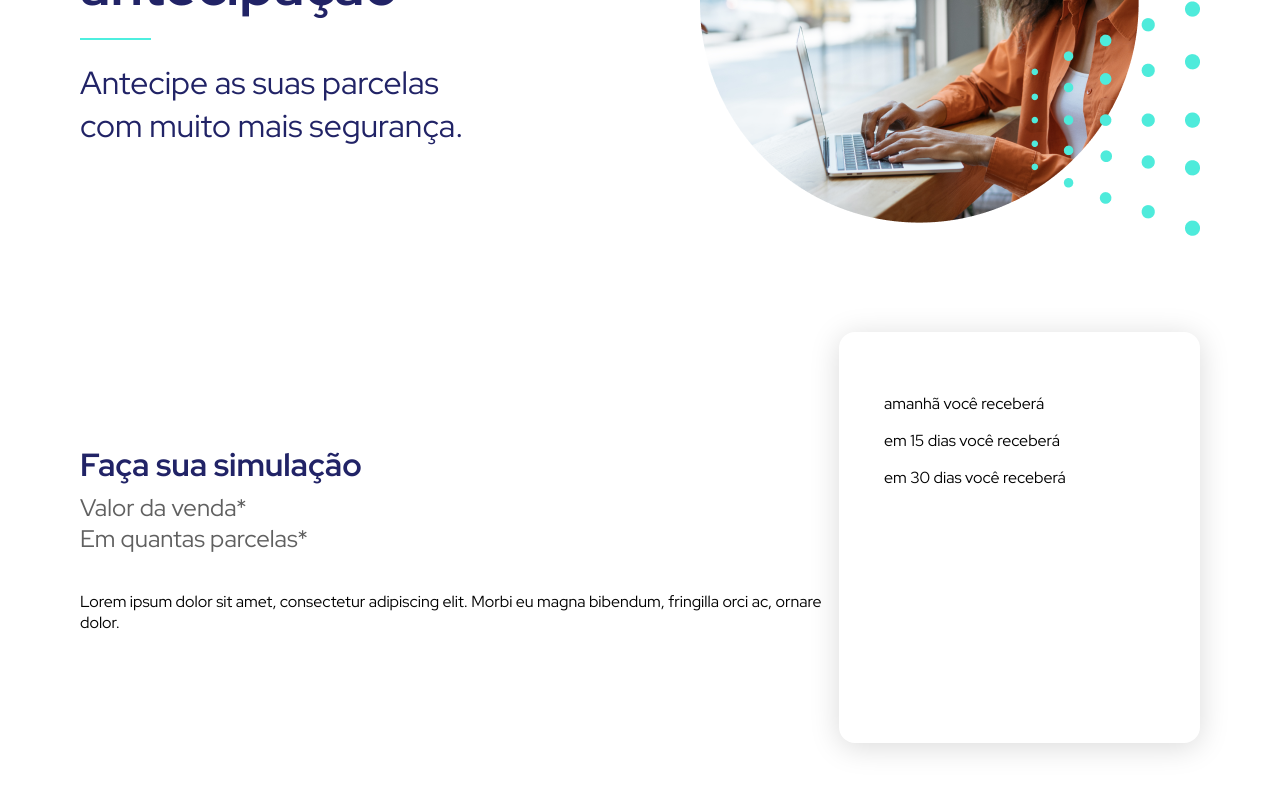
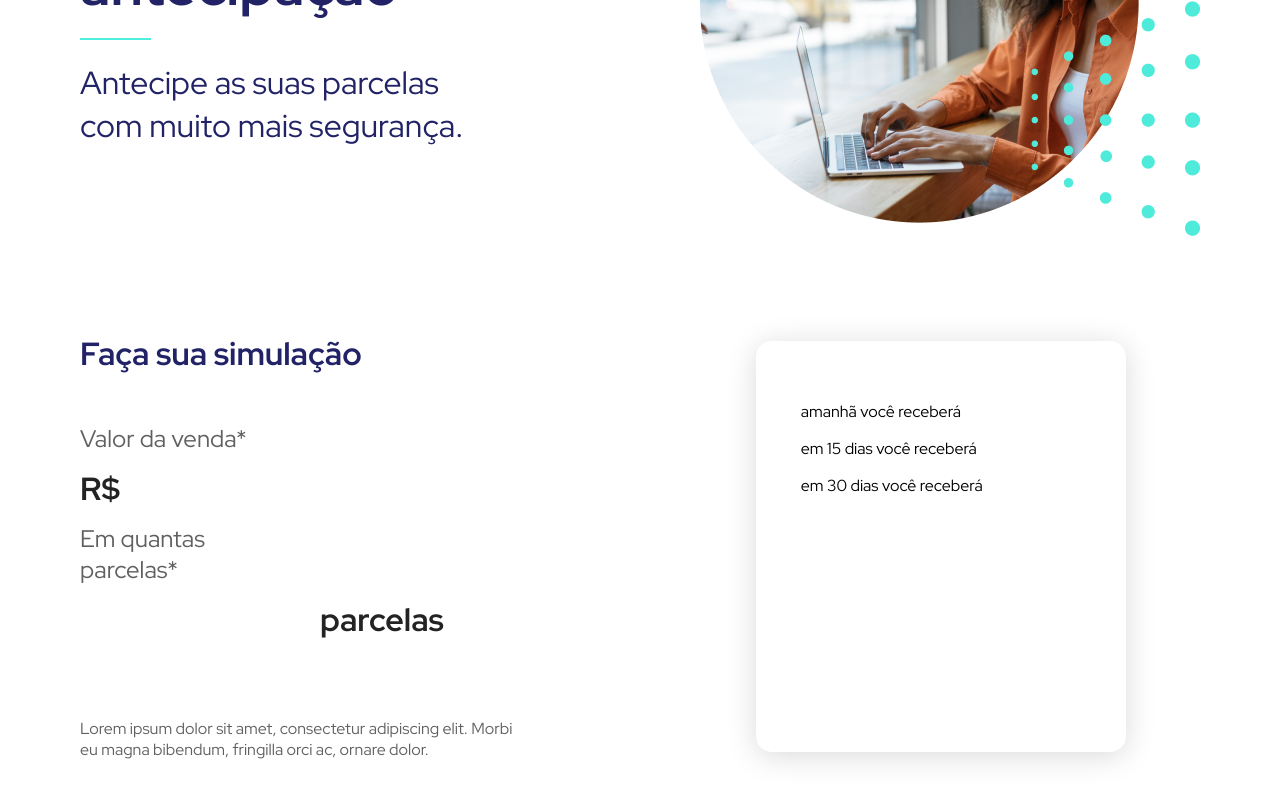
Before and after one commit to igor-cotrim/Frontend-test, a React (Create React App) app: page / in a window 1280 px wide. Shown: the part 342-1142 px from the top of the page. Built offline with nearby package versions, Linux system fonts and the light colour scheme.

Commit message:
fix: consertou css do InputValues que estava quebrado

```diff
--- a/src/components/InputValues/index.jsx
+++ b/src/components/InputValues/index.jsx
@@ -2,20 +2,25 @@ import PropTypes from 'prop-types';
 
 import { Container } from './styles';
 
-export function InputValues({ label, value, onChange }) {
+export function InputValues({currency, parcel, label, value, onChange }) {
   return (
     <Container>
         <label htmlFor="valueSale">
           {label}
         </label>
-        <input type="number" value={value} onChange={onChange} />
+        <div>
+          <h3>{currency}</h3>
+          <input type="number" value={value} onChange={onChange} />
+          <h3>{parcel}</h3>
+        </div>
     </Container>
   )
 }
 
 InputValues.propTypes = {
   label: PropTypes.string.isRequired,
-  hint: PropTypes.string,
+  currency: PropTypes.string,
+  parcel: PropTypes.string,
   value: PropTypes.string,
   onChange: PropTypes.func,
 };
--- a/src/components/InputValues/styles.js
+++ b/src/components/InputValues/styles.js
@@ -8,11 +8,21 @@ export const Container = styled.div`
       font-size: 1.5rem;
       font-weight: 400;
       color: var(--cinza-escuro);
-      margin: 1rem 0 1rem 0;
+    }
+
+    div{
+      display: flex;
+      align-items: center;
+
+      h3{
+        font-size: 2rem;
+        font-weight: 700;
+        color: var(--preto);
       }
 
       input{
         border: none;
+        margin: 1rem 0 1rem 0;
         height: 37px;
         width: 240px;
         border-radius: 4px;
@@ -20,4 +30,5 @@ export const Container = styled.div`
         font-weight: 700;
         color: var(--preto);
       }
+    }
 `;
--- a/src/components/SimulationSection/index.jsx
+++ b/src/components/SimulationSection/index.jsx
@@ -1,3 +1,4 @@
+/* eslint-disable react-hooks/exhaustive-deps */
 import { useEffect, useState } from 'react'
 import { InputValues } from '../InputValues'
 import { ResultsValue } from '../ResultsValue'
@@ -35,11 +36,12 @@ export function SimulationSection() {
 
   return (
     <Container>
-      <div>
+      <div className="letfSection">
         <h2>Faça sua simulação</h2>
 
         <InputValues
           label="Valor da venda*"
+          currency="R$"
           value={amount}
           onChange={e => setAmount(e.target.value)}
         />
@@ -47,6 +49,7 @@ export function SimulationSection() {
         <InputValues
           label="Em quantas parcelas*"
           value={installments}
+          parcel="parcelas"
           onChange={e => setInstallments(e.target.value)}
         />
 
--- a/src/components/SimulationSection/styles.js
+++ b/src/components/SimulationSection/styles.js
@@ -13,29 +13,12 @@ export const Container = styled.div`
     font-size: 2rem;
     font-weight: 700;
     color: var(--azul-escuro);
+    margin-bottom: 3rem;
   }
 
   div.letfSection{
-    max-width: 420px;
+    max-width: 452px;
     margin-right: 14rem;
-
-    div.valueSell{
-      display: flex;
-      align-items: center;
-
-      div{
-        max-width: 230px;
-      }
-    }
-
-    div.NumParcel{
-      display: flex;
-      align-items: center;
-
-      div{
-        max-width: 230px;
-      }
-    }
 
     p{
       font-size: 1rem;
```
Lines whose indentation alone changed are shown as unchanged.
